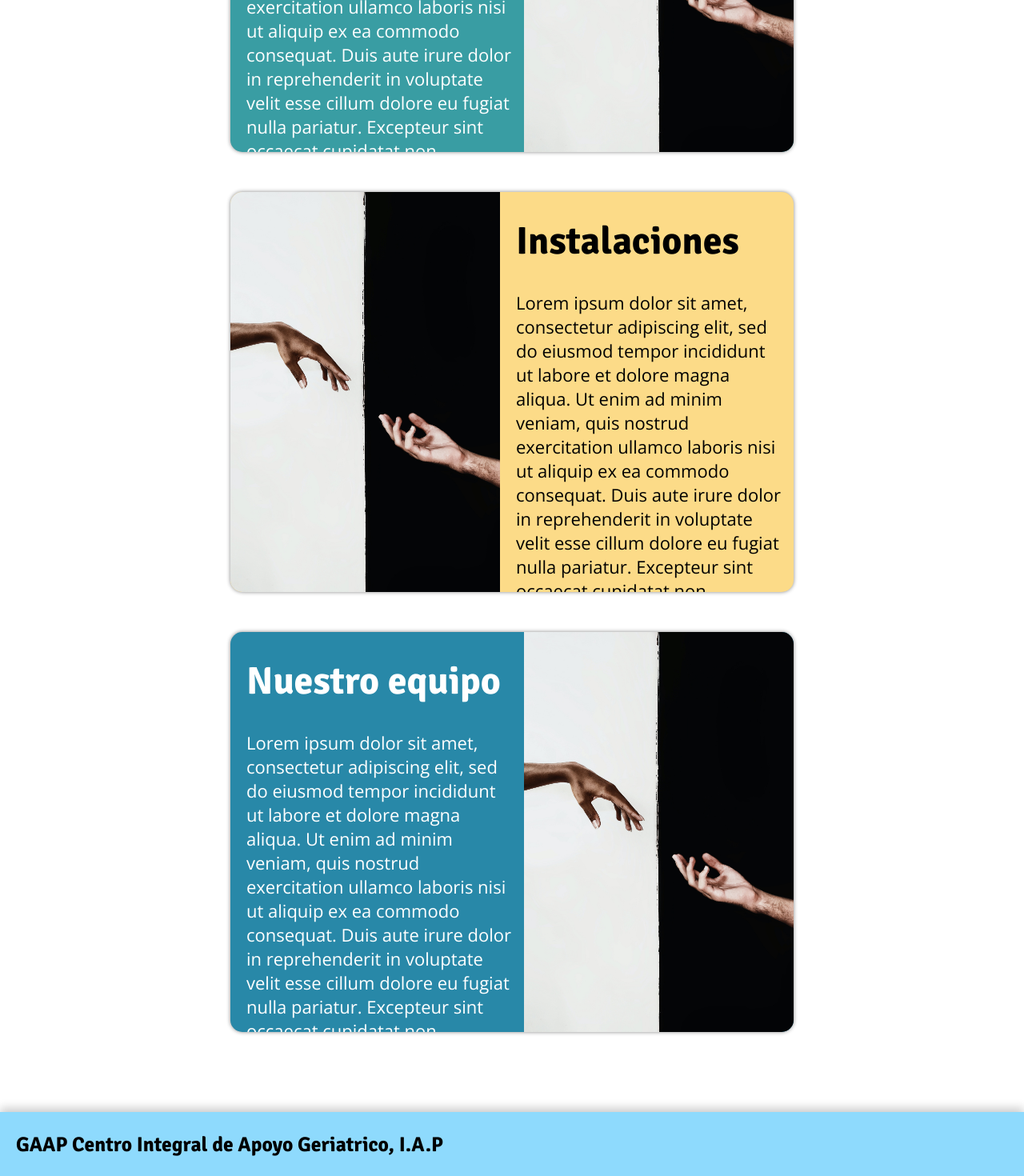
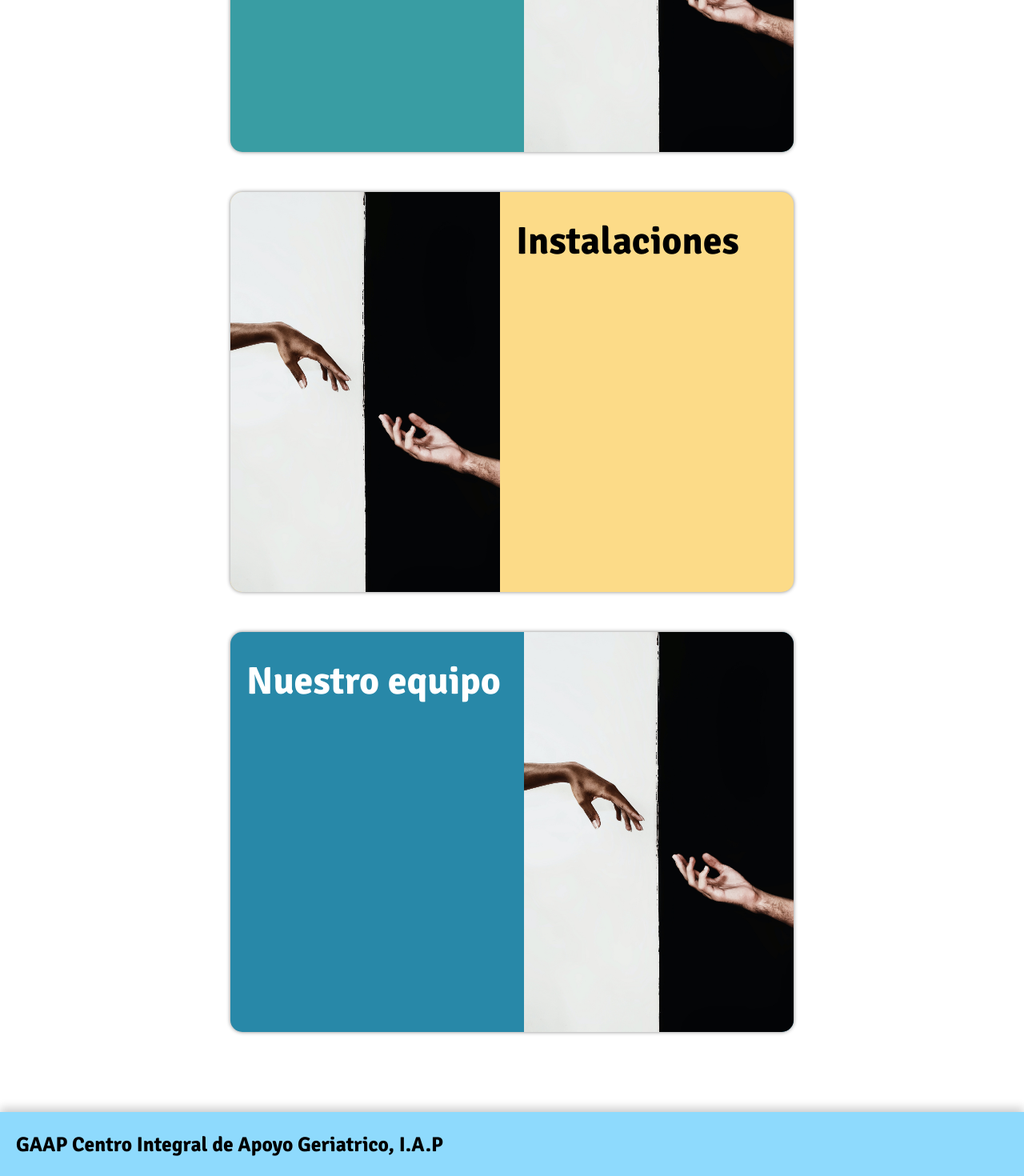
Before and after one commit to De-Bug-Labs/ldaw, a Vue app: page /about in a window 1280 px wide. Shown: the part 460-1930 px from the top of the page at 80% size. Built offline with nearby package versions, Linux system fonts and the light colour scheme; no server answers.

Commit message:
ya funciono shingadamadre

```diff
--- a/src/components/GaapInfo.vue
+++ b/src/components/GaapInfo.vue
@@ -3,7 +3,7 @@
     <div class="box1">
       <div class="textbox">
         <h1>GAAP I.A.P</h1>
-        <p>{{ mision }}</p>
+        <p>{{ information.mision }}</p>
       </div>
       <div class="imagebox"></div>
     </div>
@@ -11,13 +11,13 @@
       <div class="imagebox"></div>
       <div class="textbox">
         <h1>Instalaciones</h1>
-        <p>{{ instalaciones }}</p>
+        <p>{{ information.instalation }}</p>
       </div>
     </div>
     <div class="box3">
       <div class="textbox">
         <h1>Nuestro equipo</h1>
-        <p>{{ equipo }}</p>
+        <p>{{ information.team }}</p>
       </div>
       <div class="imagebox"></div>
     </div>
@@ -30,9 +30,7 @@ import { defineComponent } from "vue";
 export default defineComponent({
   name: "GaapInfo",
   props: {
-    mision: String,
-    instalaciones: String,
-    equipo: String,
+    information: Object,
   },
 });
 </script>
--- a/src/views/About.vue
+++ b/src/views/About.vue
@@ -1,9 +1,5 @@
 <template>
-  <GaapInfo
-    mision="Lorem ipsum dolor sit amet, consectetur adipiscing elit, sed do eiusmod tempor incididunt ut labore et dolore magna aliqua. Ut enim ad minim veniam, quis nostrud exercitation ullamco laboris nisi ut aliquip ex ea commodo consequat. Duis aute irure dolor in reprehenderit in voluptate velit esse cillum dolore eu fugiat nulla pariatur. Excepteur sint occaecat cupidatat non proident, sunt in culpa qui officia deserunt mollit anim id est laborum."
-    instalaciones="Lorem ipsum dolor sit amet, consectetur adipiscing elit, sed do eiusmod tempor incididunt ut labore et dolore magna aliqua. Ut enim ad minim veniam, quis nostrud exercitation ullamco laboris nisi ut aliquip ex ea commodo consequat. Duis aute irure dolor in reprehenderit in voluptate velit esse cillum dolore eu fugiat nulla pariatur. Excepteur sint occaecat cupidatat non proident, sunt in culpa qui officia deserunt mollit anim id est laborum."
-    equipo="Lorem ipsum dolor sit amet, consectetur adipiscing elit, sed do eiusmod tempor incididunt ut labore et dolore magna aliqua. Ut enim ad minim veniam, quis nostrud exercitation ullamco laboris nisi ut aliquip ex ea commodo consequat. Duis aute irure dolor in reprehenderit in voluptate velit esse cillum dolore eu fugiat nulla pariatur. Excepteur sint occaecat cupidatat non proident, sunt in culpa qui officia deserunt mollit anim id est laborum."
-  />
+  <GaapInfo v-bind:information="information" />
 </template>
 
 <script lang="ts">
@@ -15,5 +11,39 @@ export default defineComponent({
   components: {
     GaapInfo,
   },
+
+  data() {
+    return {
+      information: Object,
+    };
+  },
+
+  methods: {
+    /*  getInfo(){
+      try{
+        const data = fetch('http://localhost:5000/api/information/03ea46a0-6ddd-45dd-9c56-ab7f53f6d0a3')
+        .then((res) => res.json())
+        .then((data) => {
+          this.information = data;
+        });
+      } catch (error) {
+        console.log(error);
+      }
+    }, */
+  },
+
+  mounted() {
+    try {
+      const data = fetch(
+        "http://localhost:5000/api/information/03ea46a0-6ddd-45dd-9c56-ab7f53f6d0a3"
+      )
+        .then((res) => res.json())
+        .then((data) => {
+          this.information = data;
+        });
+    } catch (error) {
+      console.log(error);
+    }
+  },
 });
 </script>
```
